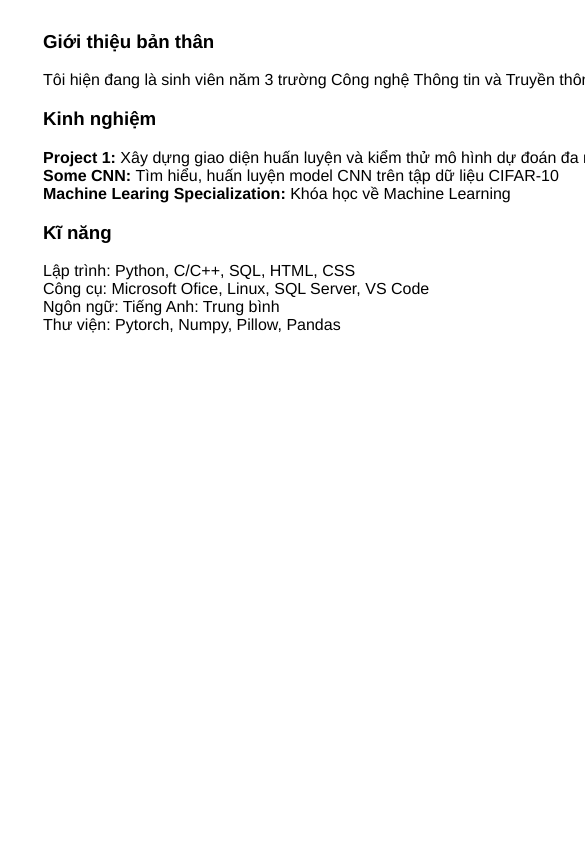
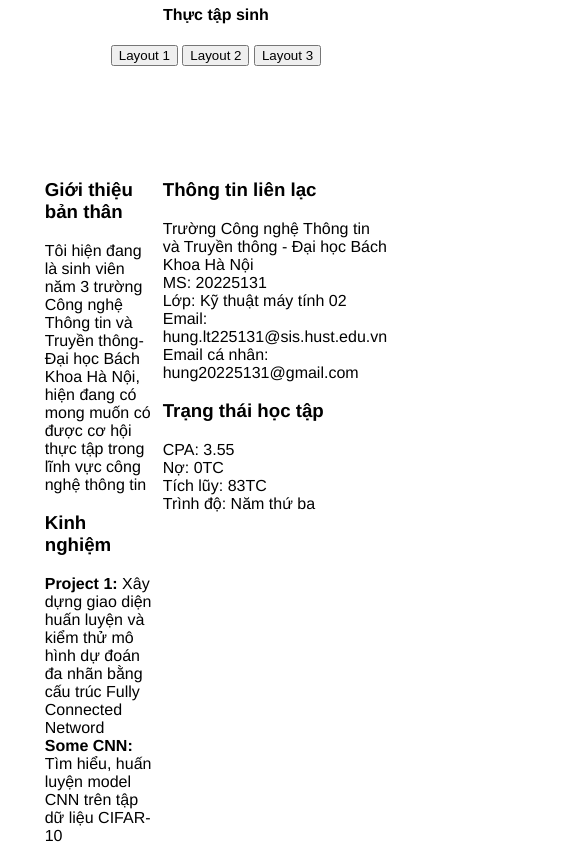
Before and after one commit to huhj225131/tuan3, a plain HTML site: page index.html in a window 390 px wide. Shown: the part 351-1193 px from the top of the page, 585 px wide, since content can reach past the window. Drawn offline with Linux system fonts and the light colour scheme.

Commit message:
correact css file

```diff
--- a/style_2.css
+++ b/style_2.css
@@ -37,7 +37,7 @@ body{
 }
 @media screen and (max-width: 600px) {
     .cv {
-        width: 990%;
+        width: 90%;
         padding: 15px;
     }
 }
--- a/style_3.css
+++ b/style_3.css
@@ -41,7 +41,7 @@ body{
 }
 @media screen and (max-width: 600px) {
     .cv {
-        width: 990%;
+        width: 90%;
         padding: 15px;
     }
 }
```
